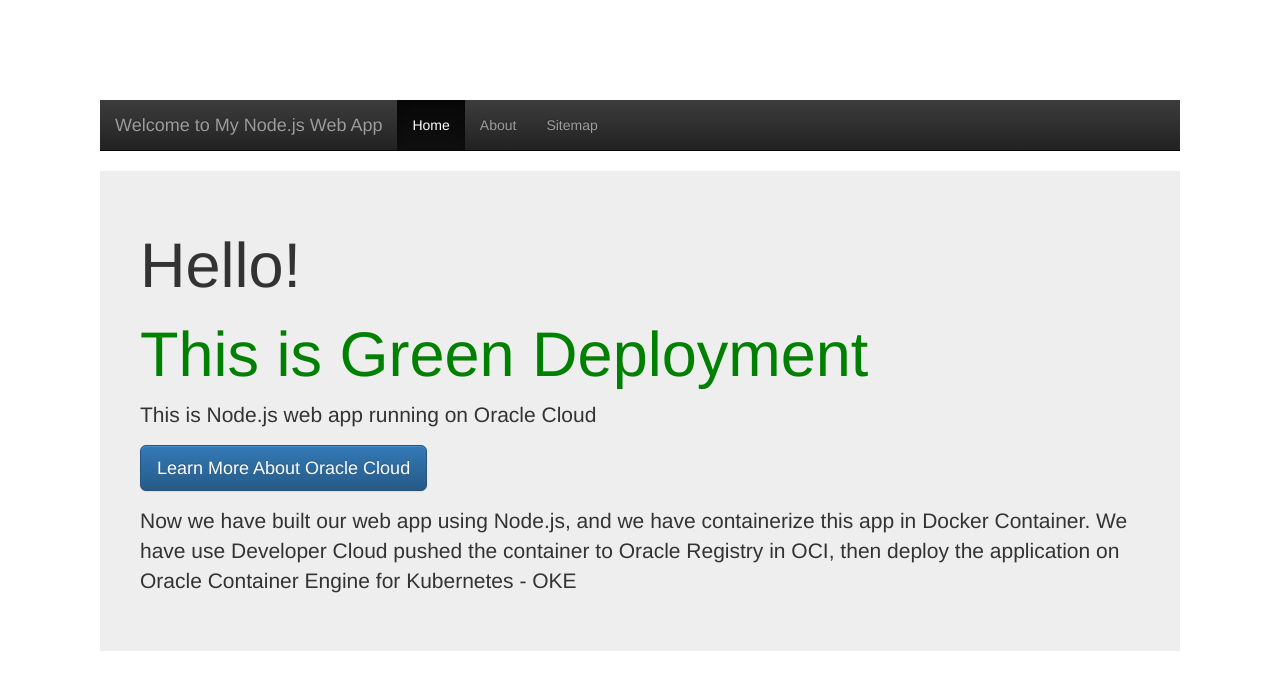
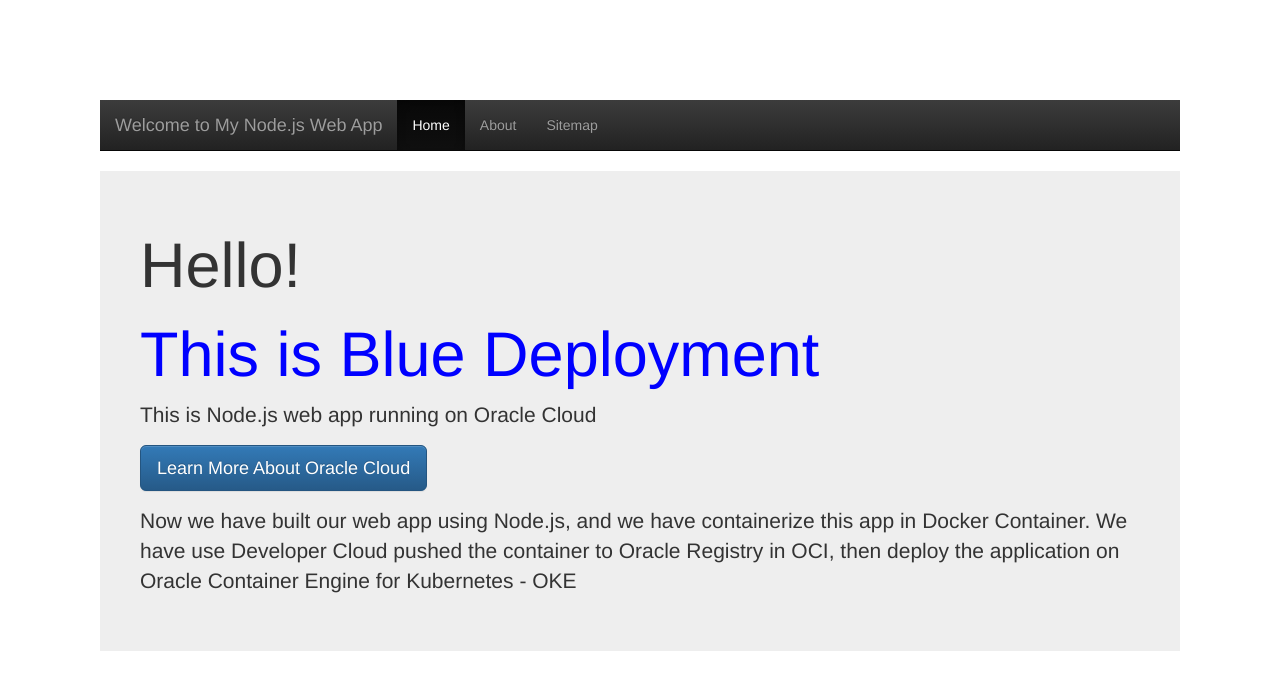
Before and after one commit to gitzatno26/nodeapp, a website: page index.html in a window 1280 px wide. Drawn offline with nearby package versions, Linux system fonts and the light colour scheme.

Commit message:
Update index.html

```diff
--- a/index.html
+++ b/index.html
@@ -31,7 +31,8 @@
 
 <div class="jumbotron" style="padding:40px;">
 <h1>Hello!</h1>
-<h1 style="color:#008000";>This is Green Deployment</h1>
+<h1 style="color:#0000ff";>This is Blue Deployment</h1>
+<!-- <h1 style="color:#008000";>This is Green Deployment</h1> -->
 <p>This is Node.js web app running on Oracle Cloud</p>
 <p><a class="btn btn-primary btn-lg" href="https://cloud.oracle.com" role="button">Learn More About Oracle Cloud</a></p>
 <p>Now we have built our web app using Node.js, and we have containerize this app in Docker Container. We have use Developer Cloud pushed the container to Oracle Registry in OCI, then deploy the application on Oracle Container Engine for Kubernetes - OKE</p>
```
